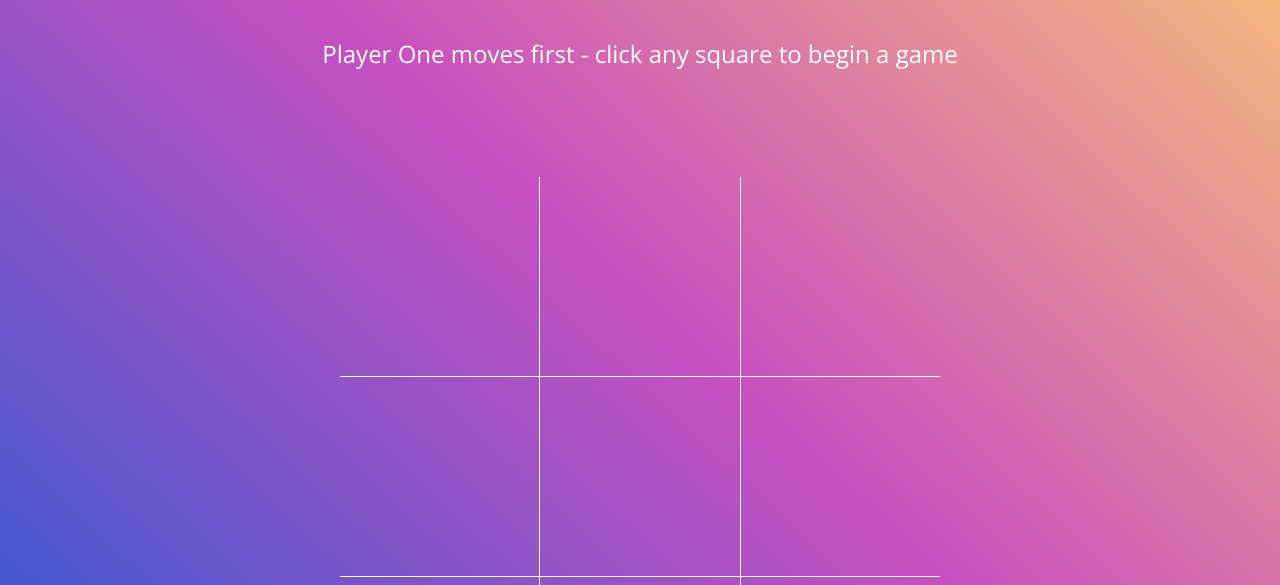
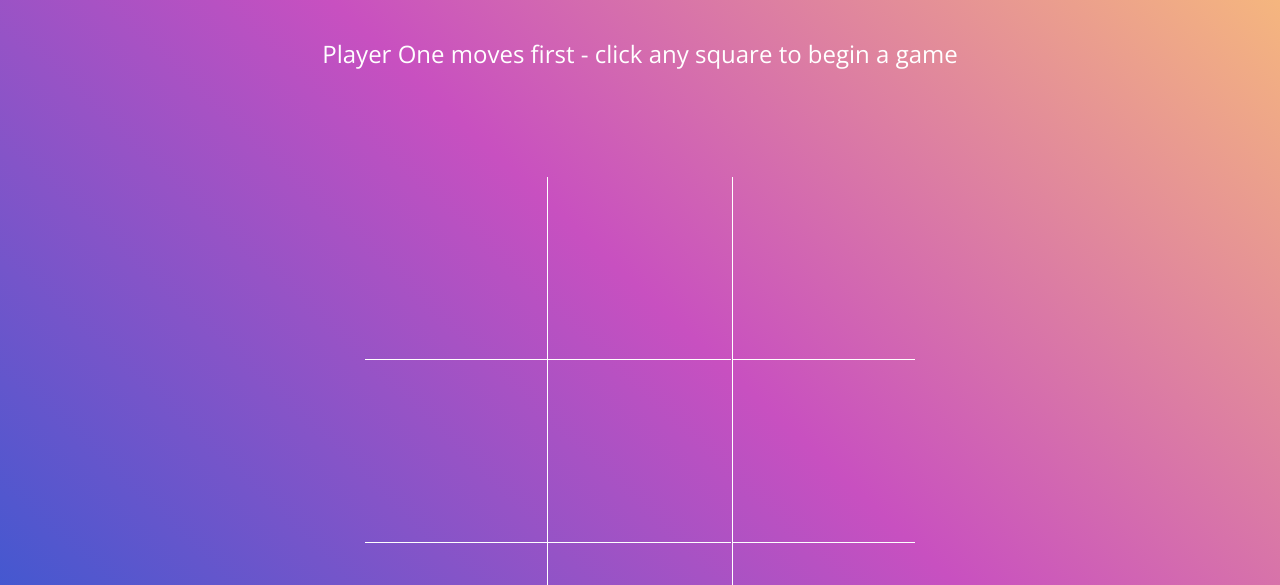
Before and after one commit to jcrachael/tictactoe, a plain HTML site: page index.html in a window 1280 px wide. Both pictures are taken after a click on the button "Begin game". Shown: the part 192-777 px from the top of the page. Drawn offline with nearby package versions, Linux system fonts and the light colour scheme; a web font is replaced by a local one.

Commit message:
Fix size of grid so it no longer overlaps footer

```diff
--- a/style.css
+++ b/style.css
@@ -72,7 +72,7 @@ input:focus{outline:none !important}
 
 input {
      border-radius: 30px;
-     border: 2px solid white;
+     border: 1px solid white;
      background-color: rgba(255,255,255,0.2);
      padding: 10px 10px;
      text-align: left;
@@ -92,7 +92,7 @@ button {
     padding: 10px 20px;
     border-radius: 30px;
     background-color: rgba(255,255,255,0.2);
-    border: 2px white solid;
+    border: 1px white solid;
     color: white;
     font-size: 14pt;
     font-weight: normal;
@@ -111,7 +111,7 @@ button:hover {
 #gameboard {
     margin: auto;
     display: grid;
-    width: 600px;
+    width: 550px;
     grid-template-columns: 1fr 1fr 1fr;
     grid-template-rows: 1fr 1fr 1fr;
     cursor: pointer;
@@ -120,8 +120,8 @@ button:hover {
 
 .square {
     box-sizing: border-box;
-    height: 200px;
-    width: 200px;
+    height: 183px;
+    width: 183px;
     display: flex;
     justify-content: center;
     align-items: center;
```
